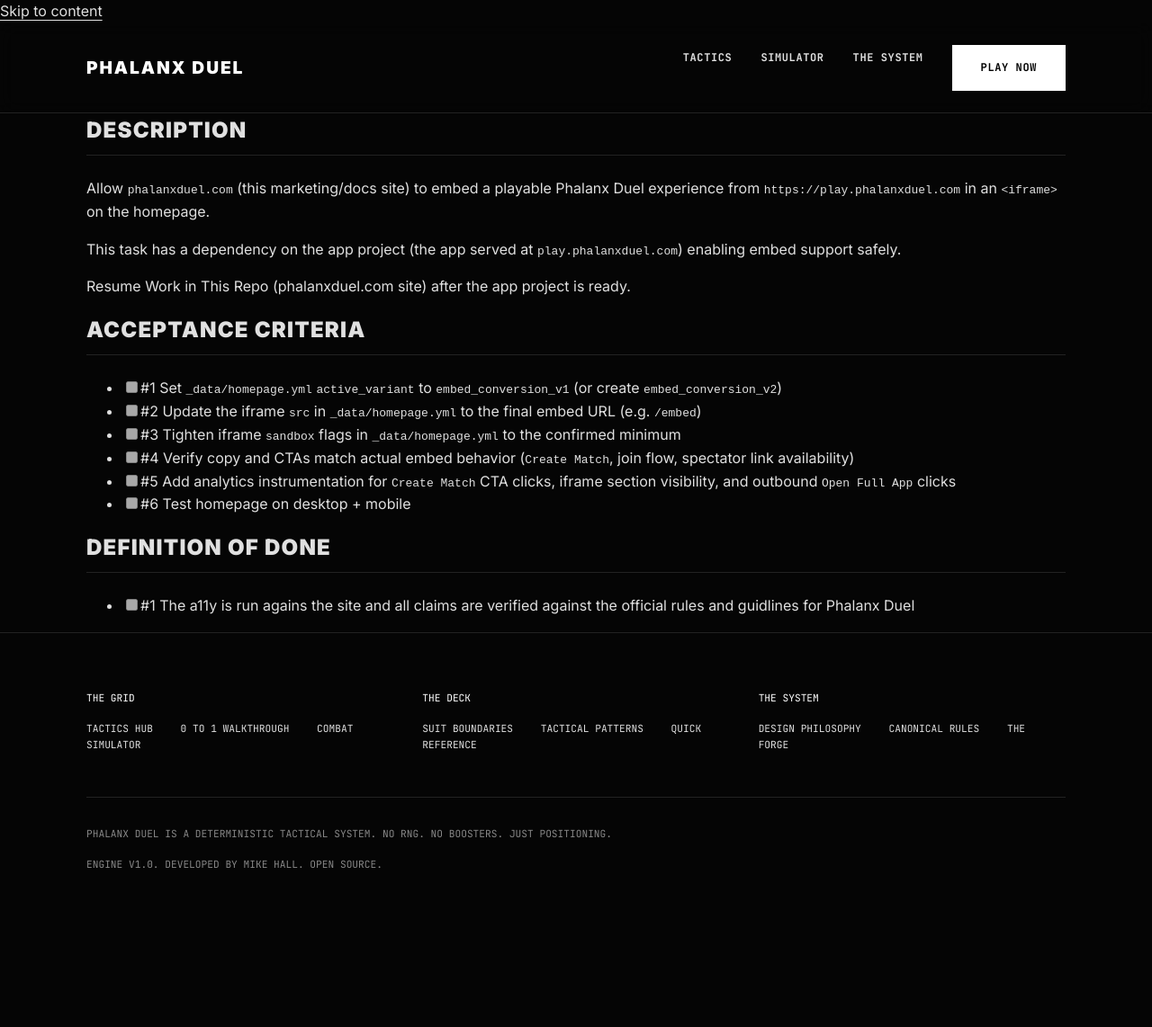
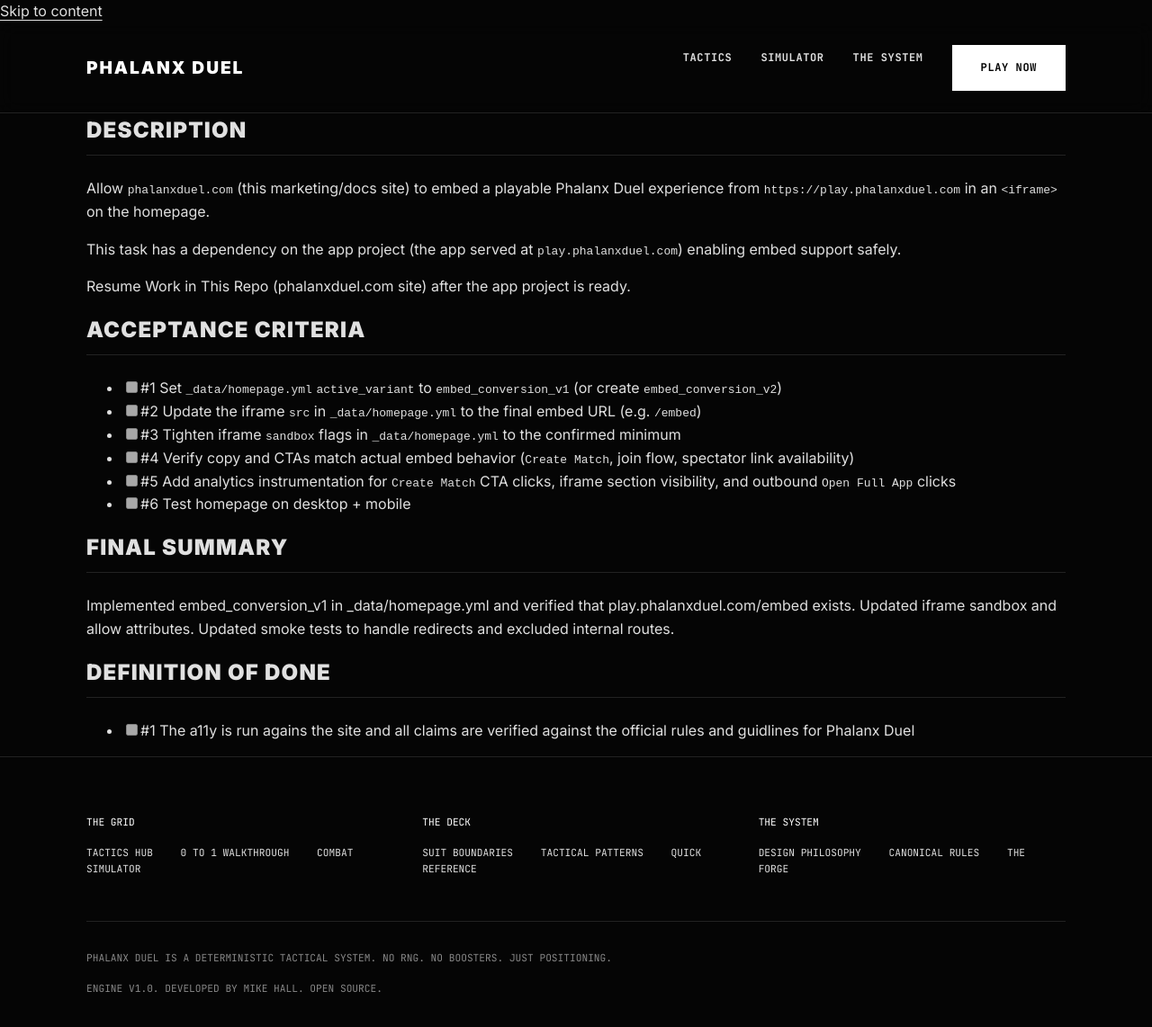
Before and after one commit to phalanxduel/phalanxduel.github.io, a Jekyll site: the page built from backlog/tasks/task-001 - Enable-play.phalanxduel.com-Homepage-Iframe-Embed.md, in a window 1280 px wide and 1184 px high. Shown: the top 1142 px of the window at 90% size. Built offline with Jekyll 4.4.1, drawn with Linux system fonts in a browser that asks for light colours.

Commit message:
Update task TASK-001

```diff
--- a/backlog/tasks/task-001 - Enable-play.phalanxduel.com-Homepage-Iframe-Embed.md
+++ b/backlog/tasks/task-001 - Enable-play.phalanxduel.com-Homepage-Iframe-Embed.md
@@ -29,6 +30,12 @@ Resume Work in This Repo (phalanxduel.com site) after the app project is ready.
 - [ ] #6 Test homepage on desktop + mobile
 <!-- AC:END -->
 
+## Final Summary
+
+<!-- SECTION:FINAL_SUMMARY:BEGIN -->
+Implemented embed_conversion_v1 in _data/homepage.yml and verified that play.phalanxduel.com/embed exists. Updated iframe sandbox and allow attributes. Updated smoke tests to handle redirects and excluded internal routes.
+<!-- SECTION:FINAL_SUMMARY:END -->
+
 ## Definition of Done
 <!-- DOD:BEGIN -->
 - [ ] #1 The a11y is run agains the site and all claims are verified against the official rules and guidlines for Phalanx Duel
```
Also changed, not shown: other parts of backlog/tasks/task-001 - Enable-play.phalanxduel.com-Homepage-Iframe-Embed.md (+2 -1 lines).
